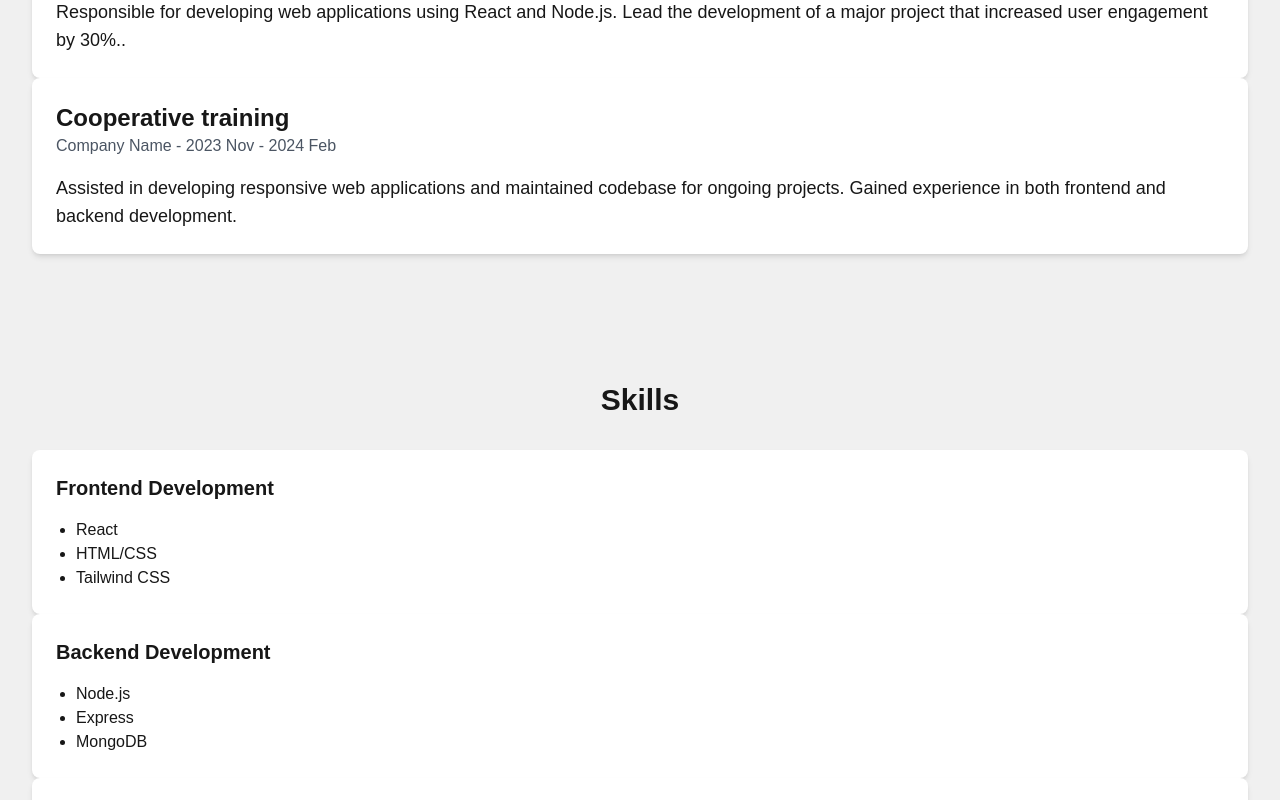
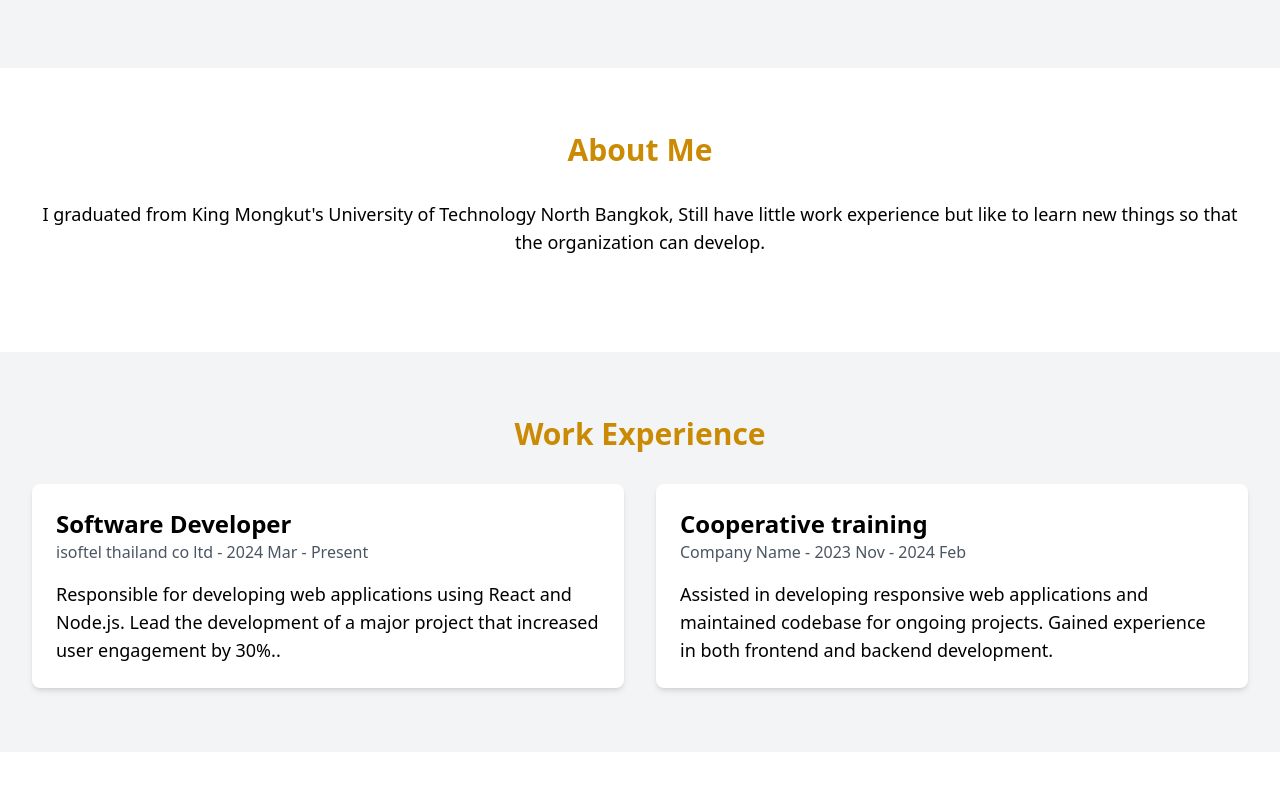
Before and after one commit to tanadonhundev/thana-dev-next, a Next.js app: page / in a window 1280 px wide. Shown: the part 860-1660 px from the top of the page. Built offline with nearby package versions, Linux system fonts and the light colour scheme.

Commit message:
add text-color

```diff
--- a/src/app/globals.css
+++ b/src/app/globals.css
@@ -2,7 +2,7 @@
 @tailwind components;
 @tailwind utilities;
 
-:root {
+/* :root {
   --background: #f0f0f0;
   --foreground: #171717;
 }
@@ -12,12 +12,10 @@
     --background: #0a0a0a;
     --foreground: #ededed;
   }
-}
+} */
 
 body {
-  color: var(--foreground);
-  background: var(--background);
-  font-family: Arial, Helvetica, sans-serif;
+  font-family: ui-sans-serif, system-ui, sans-serif;
 }
 
 html {
--- a/src/views/AboutSection.tsx
+++ b/src/views/AboutSection.tsx
@@ -5,7 +5,9 @@ export default function AboutSection() {
     <div>
       <section id="about" className="py-16">
         <div className="max-w-7xl mx-auto px-4 sm:px-6 lg:px-8">
-          <h2 className="text-3xl font-bold text-center mb-8">About Me</h2>
+          <h2 className="text-3xl font-bold text-center mb-8 text-yellow-600">
+            About Me
+          </h2>
           <p className="text-lg text-center mb-8">
             I graduated from King Mongkut's University of Technology North
             Bangkok, Still have little work experience but like to learn new
--- a/src/views/ContactSection.tsx
+++ b/src/views/ContactSection.tsx
@@ -6,7 +6,7 @@ export default function ContactSection() {
       <section id="contact" className="bg-gray-50 py-12">
         <div className="max-w-7xl mx-auto px-4 sm:px-6 lg:px-8">
           <div className="text-center mb-10">
-            <h2 className="text-3xl sm:text-4xl font-bold text-gray-800">
+            <h2 className="text-3xl sm:text-4xl font-bold  text-yellow-600">
               Contact Me
             </h2>
             <p className="text-lg text-gray-600 mt-4">
--- a/src/views/SkillSection.tsx
+++ b/src/views/SkillSection.tsx
@@ -5,8 +5,8 @@ export default function SkillSection() {
   return (
     <div>
       <section id="skills" className="py-16">
-        <div className="max-w-7xl mx-auto px-4 sm:px-6 lg:px-8">
-          <h2 className="text-3xl font-bold text-center mb-8">Skills</h2>
+        <div className="max-w-7xl mx-auto px-4 sm:px-6 lg:px-8 ">
+          <h2 className="font-roboto text-3xl font-bold text-center mb-8 text-yellow-600">Skills</h2>
           <div className="grid grid-cols-1 sm:grid-cols-2 md:grid-cols-3 gap-8">
             <SkillCard
               title="Frontend Development"
--- a/src/views/WorkSection.tsx
+++ b/src/views/WorkSection.tsx
@@ -6,7 +6,7 @@ export default function WorkSection() {
     <div>
       <section id="experience" className="py-16  bg-gray-100">
         <div className="max-w-7xl mx-auto px-4 sm:px-6 lg:px-8">
-          <h2 className="text-3xl font-bold text-center mb-8">
+          <h2 className="text-3xl font-bold text-center mb-8 text-yellow-600">
             Work Experience
           </h2>
           <div className="grid grid-cols-1 md:grid-cols-2 gap-8">
--- a/tailwind.config.ts
+++ b/tailwind.config.ts
@@ -2,9 +2,7 @@ import type { Config } from "tailwindcss";
 
 export default {
   content: [
-    "./src/pages/**/*.{js,ts,jsx,tsx,mdx}",
-    "./src/components/**/*.{js,ts,jsx,tsx,mdx}",
-    "./src/app/**/*.{js,ts,jsx,tsx,mdx}",
+    "./src/**/*.{html,js,ts,jsx,tsx}",
   ],
   theme: {
     extend: {
```
Also changed, not shown: package.json (+7 -6 lines), 1 other file (tests, documents, lock files or other folders).
